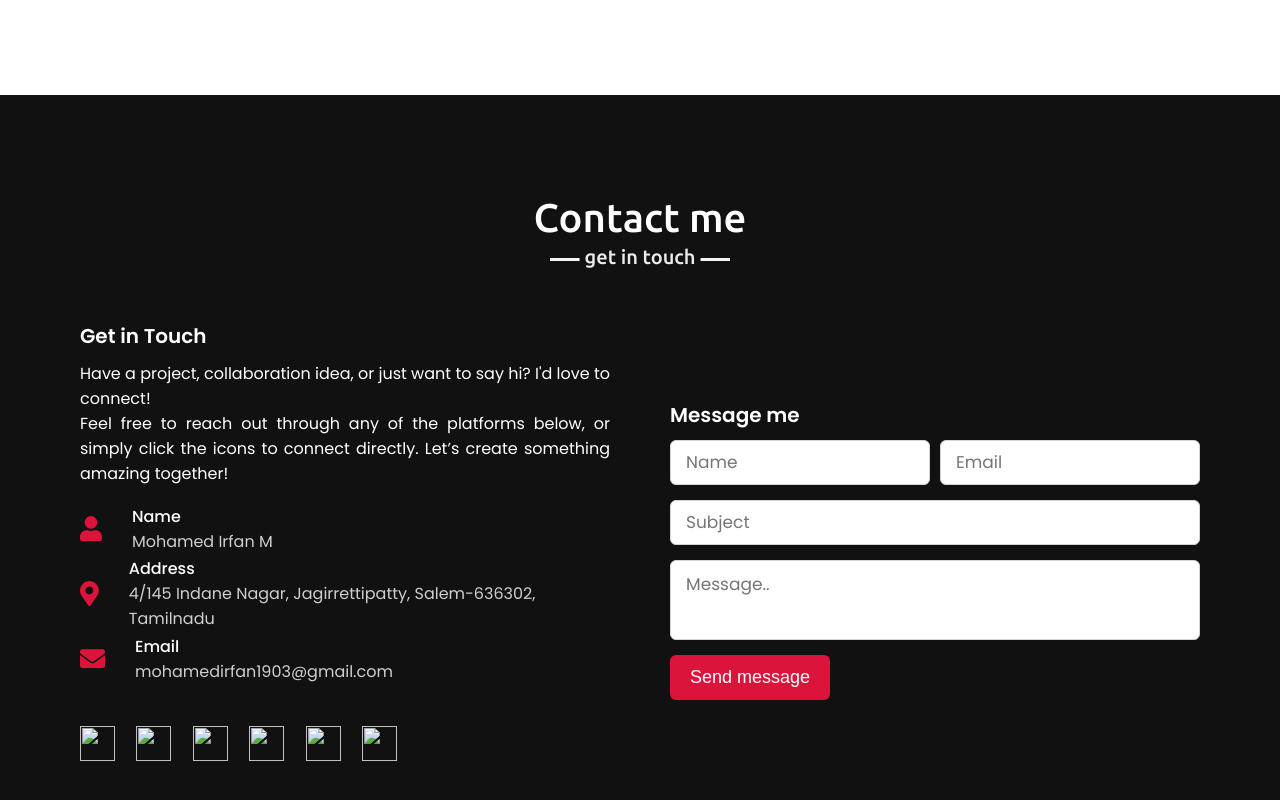
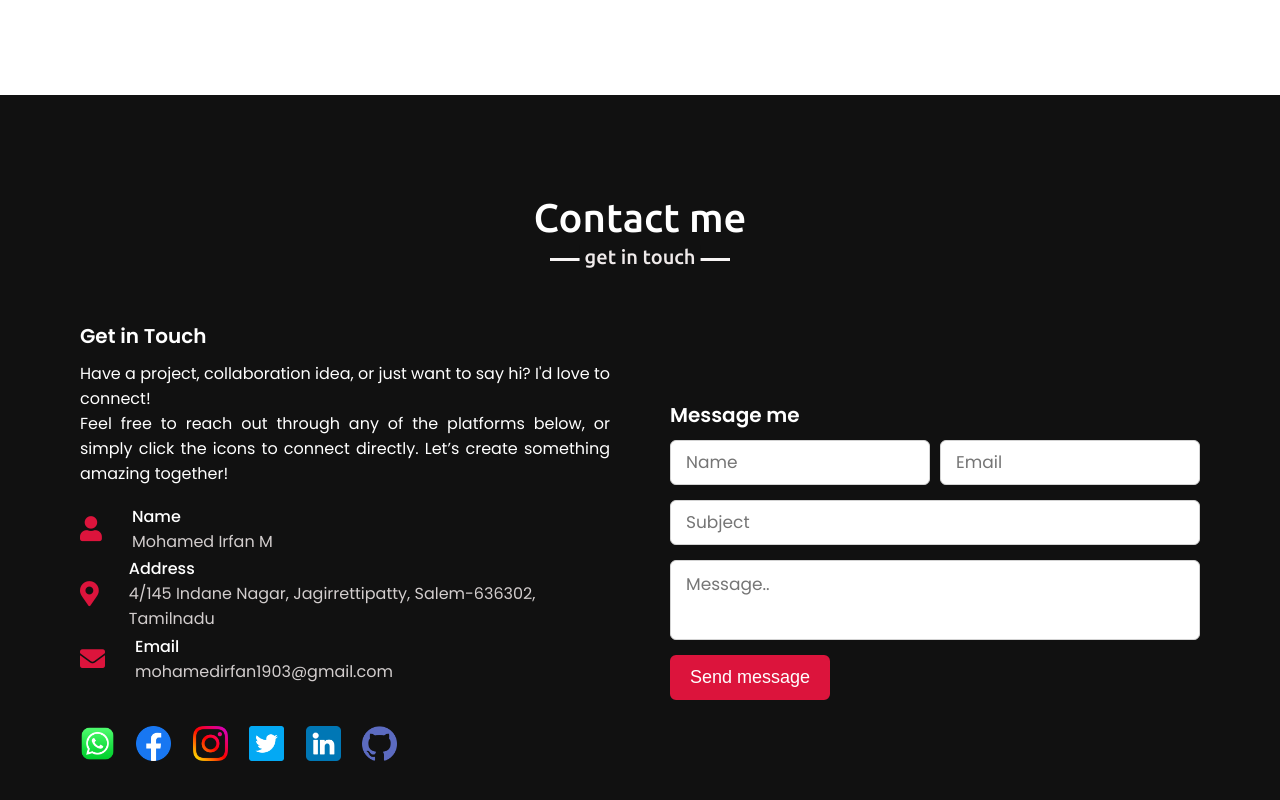
Before and after one commit to Mohamedirfan-M/Responsive-Portfolio, a plain HTML site: page index.html in a window 1280 px wide. Shown: the part 3099-3899 px from the top of the page. Drawn offline with nearby package versions, Linux system fonts and the light colour scheme.

Commit message:
index.html

```diff
--- a/index.html
+++ b/index.html
@@ -247,12 +247,12 @@
                             </div>
                         </div> <br>
                         <div class="icons">
-                            <a target="_blank" href="https://wa.me/qr/WBKEUJIDJKAWH1"> <img src="../Responsive Portfolio Website/whatsapp.png" alt=""></a> &nbsp;&nbsp;&nbsp;
-                            <a target="_blank" href="https://www.facebook.com/share/qGFFX1NfTC31RroS/?mibextid=qi2Omg"><img src="../Responsive Portfolio Website/facebook.png" alt=""></a> &nbsp;&nbsp;&nbsp;
-                            <a target="_blank" href="https://www.instagram.com/irfan_2kk3?igsh=NTNjbDZmd2V4Y2Fq"><img src="../Responsive Portfolio Website/instagram (1).png" alt=""></a> &nbsp;&nbsp;&nbsp;
-                            <a target="_blank" href="https://x.com/MohamedIrfanM3?t=GF7ZagLGJjW10P4p76bSqg&s=08"><img src="../Responsive Portfolio Website/twitter.png" alt=""></a> &nbsp;&nbsp;&nbsp;
-                            <a target="_blank" href="https://www.linkedin.com/in/irfan074/"><img src="../Responsive Portfolio Website/linkedin.png" alt=""></a> &nbsp;&nbsp;&nbsp;
-                            <a target="_blank" href="https://github.com/Mohamedirfan-M"><img src="../Responsive Portfolio Website/github.png" alt=""></a>
+                            <a target="_blank" href="https://wa.me/qr/WBKEUJIDJKAWH1"> <img src="./whatsapp.png" alt=""></a> &nbsp;&nbsp;&nbsp;
+                            <a target="_blank" href="https://www.facebook.com/share/qGFFX1NfTC31RroS/?mibextid=qi2Omg"><img src="./facebook.png" alt=""></a> &nbsp;&nbsp;&nbsp;
+                            <a target="_blank" href="https://www.instagram.com/irfan_2kk3?igsh=NTNjbDZmd2V4Y2Fq"><img src="./instagram (1).png" alt=""></a> &nbsp;&nbsp;&nbsp;
+                            <a target="_blank" href="https://x.com/MohamedIrfanM3?t=GF7ZagLGJjW10P4p76bSqg&s=08"><img src="./twitter.png" alt=""></a> &nbsp;&nbsp;&nbsp;
+                            <a target="_blank" href="https://www.linkedin.com/in/irfan074/"><img src="./linkedin.png" alt=""></a> &nbsp;&nbsp;&nbsp;
+                            <a target="_blank" href="https://github.com/Mohamedirfan-M"><img src="./github.png" alt=""></a>
                         </div>
                     </div>
                 </div>
```
